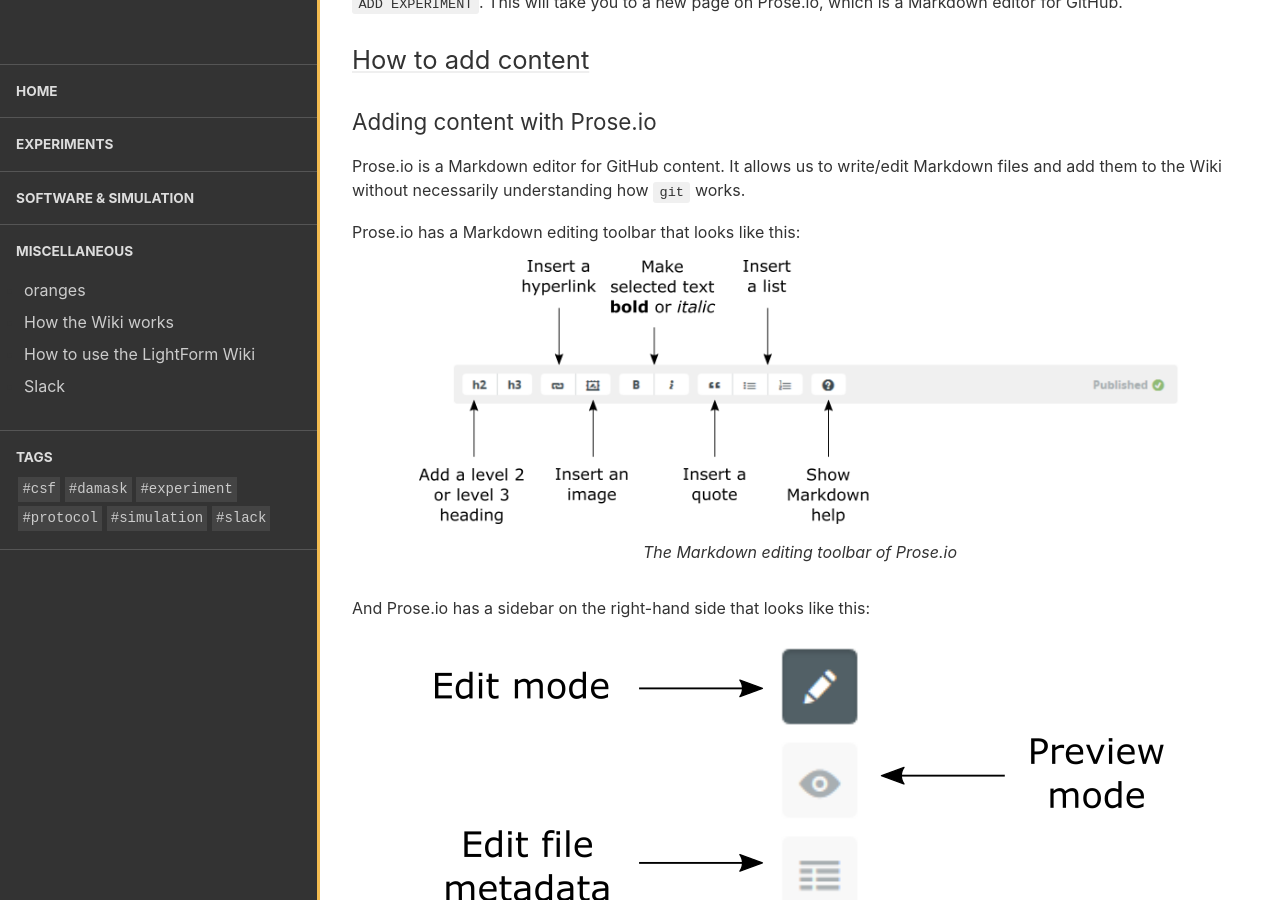
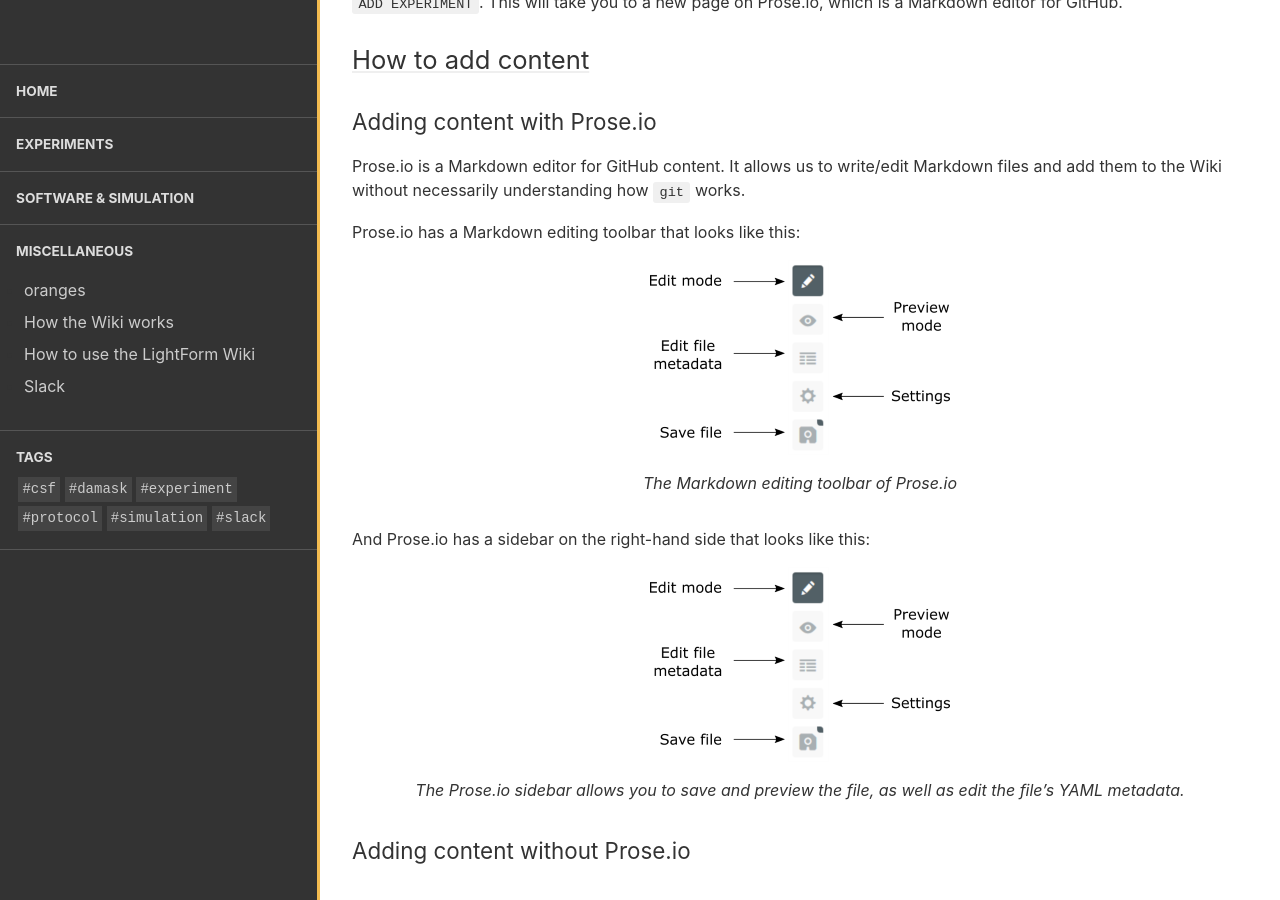
Before and after one commit to test-aplowman/test-aplowman.github.io, a Jekyll site: the page built from collections/_miscellaneous/how_to_use_wiki.md, in a window 1280 px wide and 900 px high, scrolled down 903 px. Built offline with Jekyll 4.4.1, drawn with Linux system fonts in a browser that asks for light colours.

Commit message:
Update how_to_use_wiki.md

```diff
--- a/collections/_miscellaneous/how_to_use_wiki.md
+++ b/collections/_miscellaneous/how_to_use_wiki.md
@@ -24,12 +24,12 @@
 
 Prose.io has a Markdown editing toolbar that looks like this:
 
-![prose_io_toolbar_guide.png]({{site.baseurl}}/assets/images/posts/prose_io_toolbar_guide.png)
+![prose_io_sidebar_guide_small.png]({{site.baseurl}}/assets/images/posts/prose_io_sidebar_guide_small.png)
 *The Markdown editing toolbar of Prose.io*
 
 And Prose.io has a sidebar on the right-hand side that looks like this:
 
-![prose_io_sidebar_guide.png]({{site.baseurl}}/assets/images/posts/prose_io_sidebar_guide.png)
+![prose_io_sidebar_guide_small.png]({{site.baseurl}}/assets/images/posts/prose_io_sidebar_guide_small.png)
 *The Prose.io sidebar allows you to save and preview the file, as well as edit the file's YAML metadata.*
 
 ### Adding content without Prose.io
```
